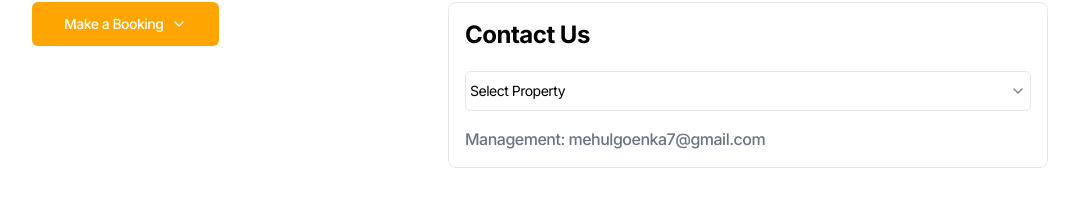
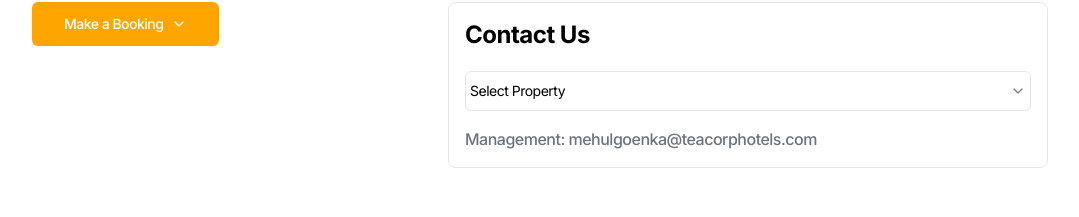
Before and after one commit to ishaan-chadha1/mk-residencies, a Next.js app: page / in a window 1280 px wide. Shown: the part 8733-8950 px from the top of the page, without its empty margins (0-1079 px from the left). Built offline with nearby package versions, Linux system fonts and the light colour scheme.

Commit message:
Change of Email to New Email

```diff
--- a/components/Footer/Footer.js
+++ b/components/Footer/Footer.js
@@ -36,8 +36,8 @@ const DATA = [
         title: "Contact Us",
         items: [
             {
-                label: "Management: mehulgoenka7@gmail.com",
-                href: "mailto:mehulgoenka7@gmail.com"
+                label: "Management: mehulgoenka@teacorphotels.com",
+                href: "mailto:mehulgoenka@teacorphotels.com"
             },
             {
                 label: "Tea County: +91 7086061222 / 7578010089, hotelteacounty@gmail.com",
--- a/components/components/component/contact-dropdown.jsx
+++ b/components/components/component/contact-dropdown.jsx
@@ -62,7 +62,7 @@ export function ContactDropdown() {
                     </div>
                 )}
                 <div className="font-medium text-gray-500">
-                    <p>Management: mehulgoenka7@gmail.com</p>
+                    <p>Management: mehulgoenka@teacorphotels.com</p>
                 </div>
             </div>
             <style jsx>{`
```
